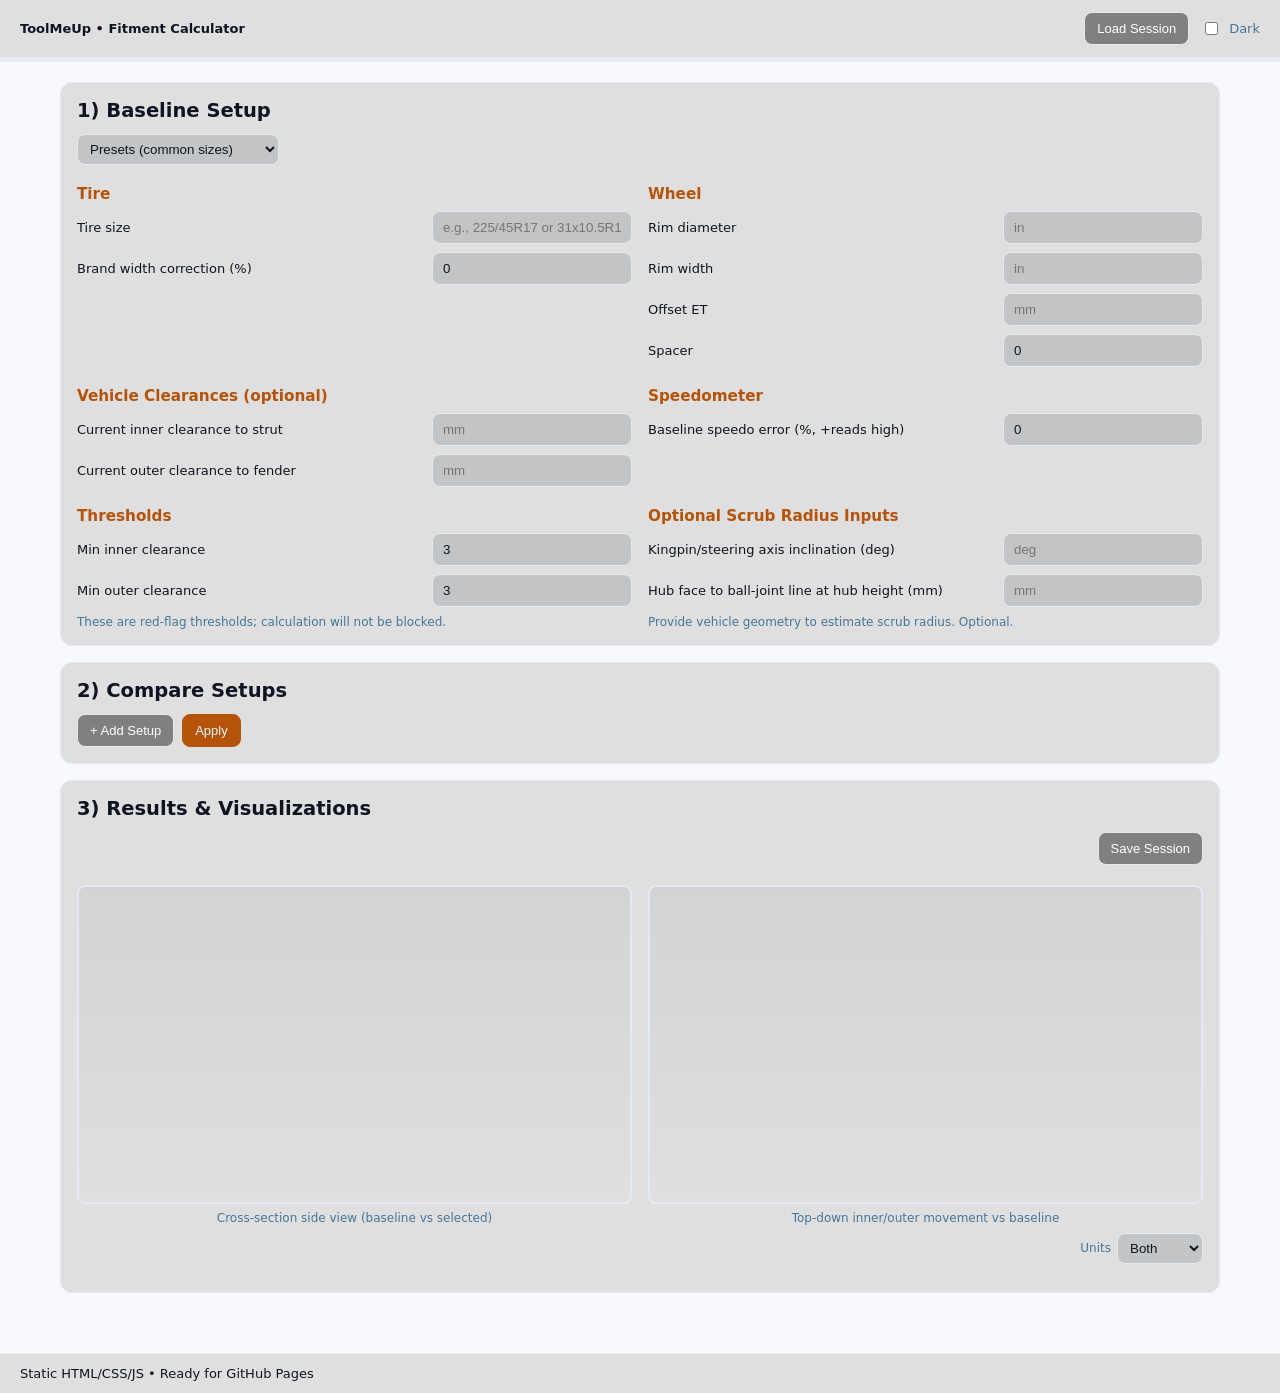
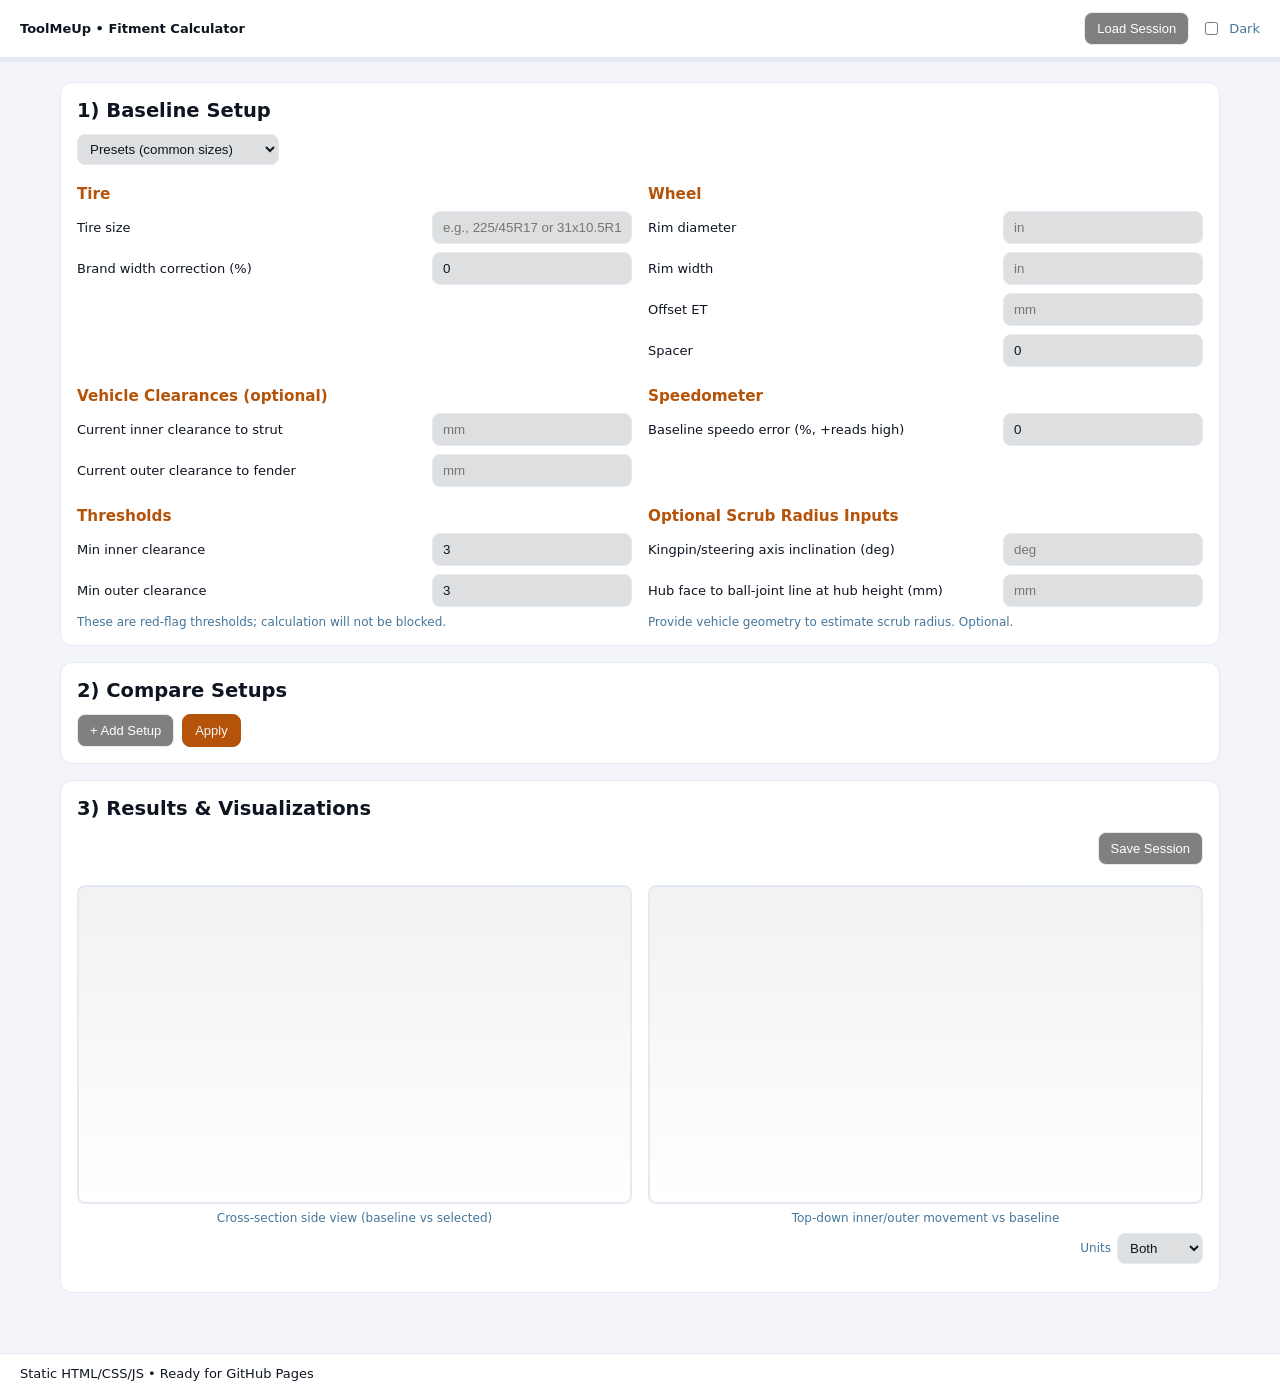

Version 1.1.1

--- a/styles.css
+++ b/styles.css
@@ -12,10 +12,10 @@
 }
 
 html[data-theme="light"] {
-  --bg: #f7f9fc;
+  --bg: #f3f5fa;
   --fg: #0e1521;
   --muted: #44769a;
-  --panel: #dfdfdf;
+  --panel: #ffffff;
   --accent: #b45309;
   --accent-2: #16a34a;
   --warn: #b45309;
